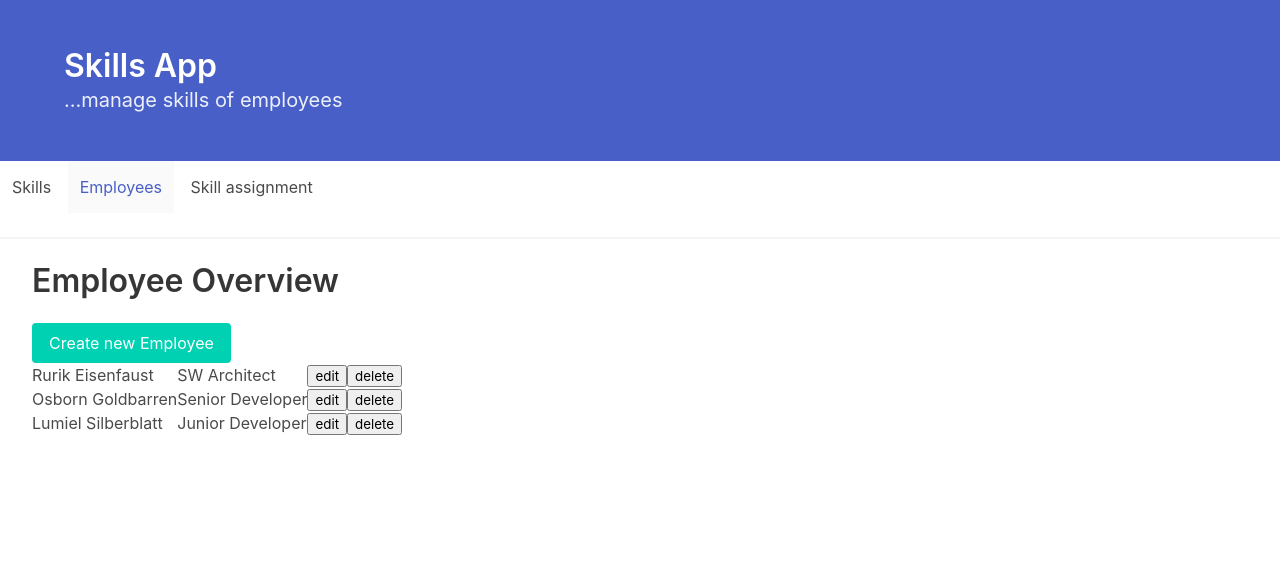
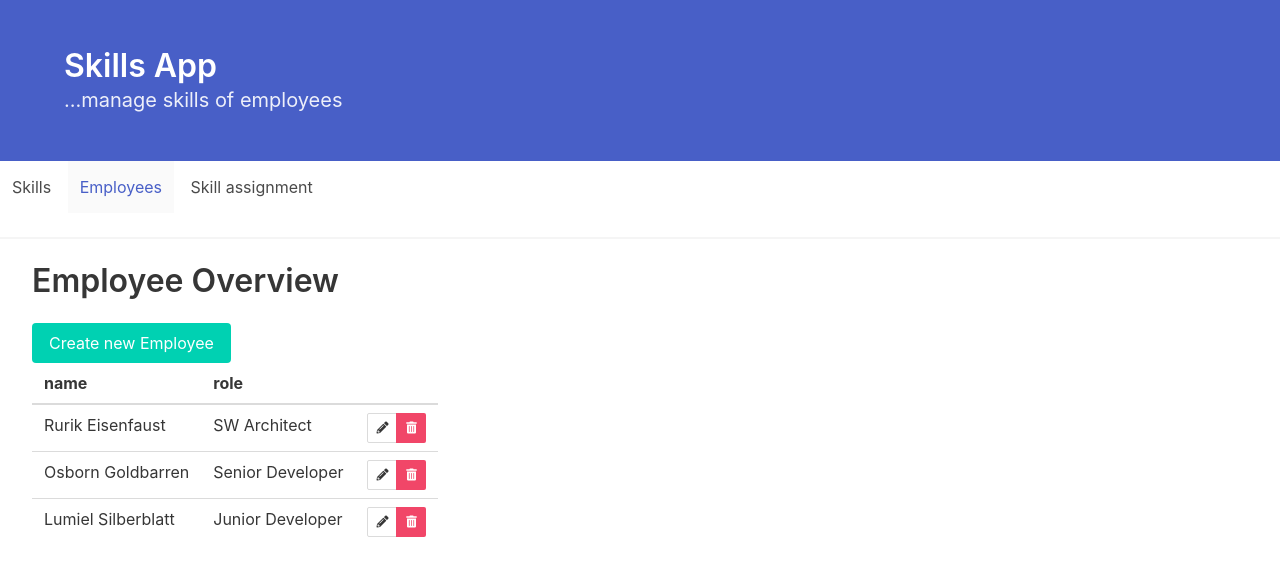
Before and after one commit to marco-dierenfeldt/skill-mgmt-tool, a React (Create React App) app: page / in a window 1280 px wide. Both pictures are taken after a click on the link "Employees". Shown: the top 576 px of the page. Built offline with nearby package versions, Linux system fonts and the light colour scheme.

Commit message:
layout employee listview

```diff
--- a/src/components/employee/employee-list-view.component.jsx
+++ b/src/components/employee/employee-list-view.component.jsx
@@ -28,14 +28,32 @@ class EmployeeListViewComponent extends Component {
     render = () => {
         return (
             <div>
-                <table>
+                <table className="table is-hoverable">
+                    <thead>
+                        <th>name</th>
+                        <th>role</th>
+                        <th></th>
+                    </thead>
                     <tbody>
                         {this.state.employeeList.map((employee) => {
                             return <tr>
                                 <td>{employee.name} {employee.surname}</td>
                                 <td>{employee.role}</td>
-                                <td><button onClick={() => this.editEmployee(employee.id)}>edit</button></td>
-                                <td><button onClick={() => this.deleteEmployee(employee.id)}>delete</button></td>
+                                <td>
+                                <div className="buttons has-addons">
+                                    <button className="button is-small" onClick={() => this.editEmployee(employee.id)}>
+                                    <span class="icon is-small">
+                                            <i class="fas fa-pencil-alt"></i>
+                                        </span>
+                                    </button>
+                                    <button className="button is-small is-danger"onClick={() => this.deleteEmployee(employee.id)}>
+                                    <span class="icon is-small">
+                                            <i class="fas fa-trash-alt"></i>
+                                        </span>
+                                    </button>
+                                    </div>
+                                </td>
+
                             </tr>
                         })}
                     </tbody>
```
